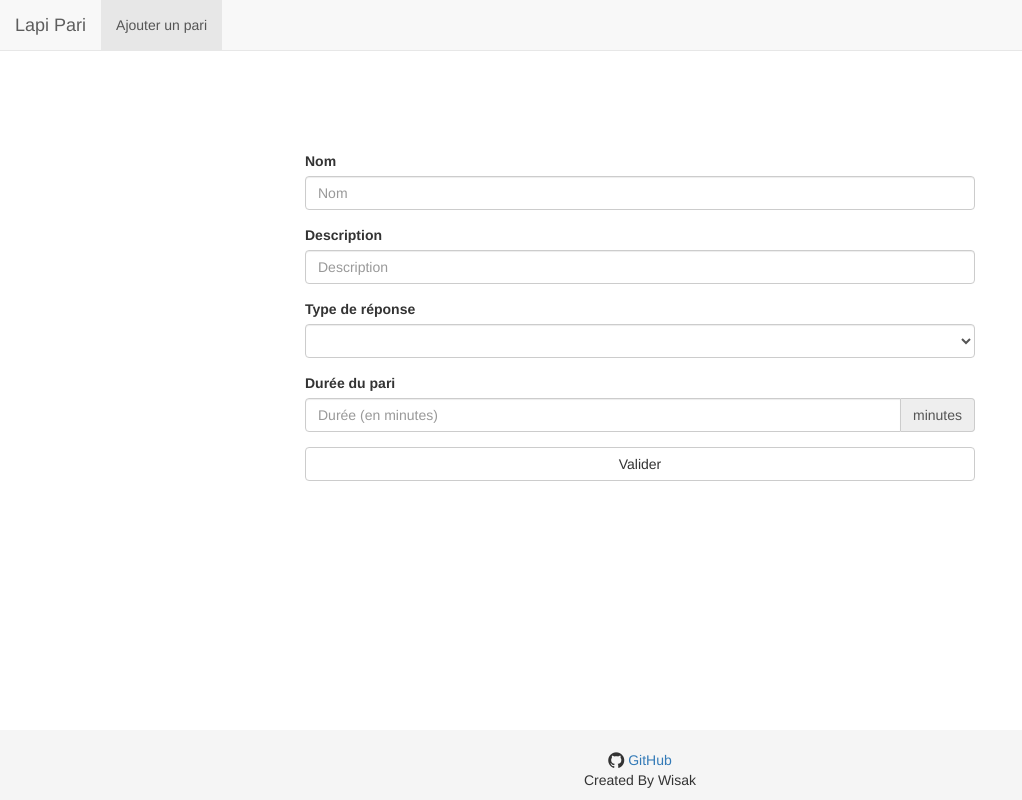
After one commit to LapiTV/lapi_bet, a PHP site: template templates/createBet.html.twig in a window 1280 px wide. The commit adds this page. Shown: the whole page, without its empty margins (0-1022 px from the left). Run offline with PHP 8.4, Linux system fonts and the light colour scheme; the template is opened without the code that fills it, so the values that code supplies are empty; some libraries are stand-ins or nearby versions.

Commit message:
Create bet

```diff
--- a/composer.json
+++ b/composer.json
@@ -15,7 +15,9 @@
         "slim/slim": "^3.1",
         "slim/php-view": "^2.0",
         "monolog/monolog": "^1.17",
-        "slim/twig-view": "^2.2"
+        "slim/twig-view": "^2.2",
+        "slim/pdo": "~1.9",
+        "symfony/yaml": "^3.3"
     },
     "autoload-dev": {
         "psr-4": {
--- a/src/routes.php
+++ b/src/routes.php
@@ -2,3 +2,6 @@
 
 $app->get('/', \Bet\App\Controller\HomeController::class . ':homeAction')
     ->setName('Home');
+
+$app->map(['GET', 'POST'], '/createBet', \Bet\App\Controller\Bet\BetController::class . ':createBet')
+    ->setName('Create_Bet');
--- a/src/settings.php
+++ b/src/settings.php
@@ -17,5 +17,7 @@ return [
             'path' => __DIR__ . '/../logs/app.log',
             'level' => \Monolog\Logger::DEBUG,
         ],
+
+        'database' => \Symfony\Component\Yaml\Yaml::parse(file_get_contents(__DIR__ . '/db.yaml'))['database']
     ],
 ];
--- /dev/null
+++ b/templates/createBet.html.twig
@@ -0,0 +1,49 @@
+{% extends 'template/base.html.twig' %}
+
+{% block content %}
+    <div class="container">
+        <form method="post" id="formCreateBet">
+            {% if error %}
+                <div class="alert alert-danger" role="alert">{{ error }}</div>
+            {% endif %}
+            <div class="form-group">
+                <label for="name">Nom</label>
+                <input type="text" required class="form-control" name="name" id="name" placeholder="Nom" value="{{ data.name }}">
+            </div>
+            <div class="form-group">
+                <label for="description">Description</label>
+                <input type="text" class="form-control" name="description" id="description" placeholder="Description" value="{{ data.description }}">
+            </div>
+            <div class="form-group">
+                <label for="answerType">Type de réponse</label>
+                <select class="form-control" name="answerType" id="answerType">
+                    {% for type in answerTypes %}
+                        <option {% if type.id == data.answerTypeId %}selected{% endif %} value="{{ type.id }}">{{ type.name }}</option>
+                    {% endfor %}
+                </select>
+            </div>
+            <div class="form-group">
+                <label for="durationMinute">Durée du pari</label>
+                <div class="input-group">
+                    <input type="number" min="0" class="form-control js--duration" id="durationMinute"
+                           name="durationMinute" placeholder="Durée (en minutes)"
+                           aria-describedby="durationMinute-description" required value="{{ data.pariDurationMinute }}">
+                    <span class="input-group-addon" id="durationMinute-description">minutes</span>
+                </div>
+            </div>
+            <button type="submit" class="btn btn-block btn-default">Valider</button>
+        </form>
+    </div>
+{% endblock %}
+
+{% block javascripts %}
+    <script type="application/javascript">
+        var form = $('#formCreateBet');
+        form.on('submit', function (e) {
+            var duration = form.find('.js--duration').val();
+            if(duration > 10) {
+                return confirm('Es-tu sûr de mettre un vote à ' + duration + ' minutes ? Il n\'est possible d\'avoir qu\'un seul vote en même temps');
+            }
+        });
+    </script>
+{% endblock %}
--- /dev/null
+++ b/templates/template/base.html.twig
@@ -0,0 +1,47 @@
+<head>
+    <meta charset="UTF-8" />
+    <meta name="viewport" content="width=device-width, initial-scale=1">
+    <title>{% block title %}Lapi's Bet !{% endblock %}</title>
+    <link rel="stylesheet" type="text/css" href="/css/custom.css">
+    <link rel="stylesheet" href="https://maxcdn.bootstrapcdn.com/bootstrap/3.3.7/css/bootstrap.min.css"
+          integrity="sha384-BVYiiSIFeK1dGmJRAkycuHAHRg32OmUcww7on3RYdg4Va+PmSTsz/K68vbdEjh4u"
+          crossorigin="anonymous">
+    <link rel="stylesheet" href="https://maxcdn.bootstrapcdn.com/font-awesome/4.7.0/css/font-awesome.min.css">
+    <link rel="icon"
+          type="image/png"
+          href="/favicon.png">
+    {% block stylesheets %}{% endblock %}
+</head>
+<body>
+<nav class="navbar navbar-default navbar-static-top">
+    <div class="container-fluid">
+        <!-- Brand and toggle get grouped for better mobile display -->
+        <div class="navbar-header">
+            <button type="button" class="navbar-toggle collapsed" data-toggle="collapse" data-target="#bs-example-navbar-collapse-1" aria-expanded="false">
+                <span class="sr-only">Toggle navigation</span>
+                <span class="icon-bar"></span>
+                <span class="icon-bar"></span>
+                <span class="icon-bar"></span>
+            </button>
+            <a class="navbar-brand" href="#">Lapi Pari</a>
+        </div>
+
+        <div class="collapse navbar-collapse" id="bs-example-navbar-collapse-1">
+            <ul class="nav navbar-nav">
+                <li {# if app.request.get('_route') == 'homepage' #} class="active" {# endif #}>
+                    <a href="">Ajouter un pari</a>
+                </li>
+            </ul>
+        </div>
+</nav>
+{% block content %}{% endblock %}
+<footer class="footer">
+    <i class="fa fa-lg fa-github"></i> <a href="https://github.com/WFrancois/lapi_bet">GitHub</a><br />
+    Created By Wisak
+</footer>
+<script
+        src="/js/jquery.min.js"></script>
+<script src="js/bootstrap.min.js"></script>
+{% block javascripts %}{% endblock %}
+</body>
+</html>
```
Also changed, not shown: app/Controller/BaseController.php (+17 -0 lines), app/Controller/Bet/BetController.php (added, +129 -0 lines), app/Exception/FormException.php (added, +20 -0 lines), src/dependencies.php (+10 -0 lines), 2 other files.
